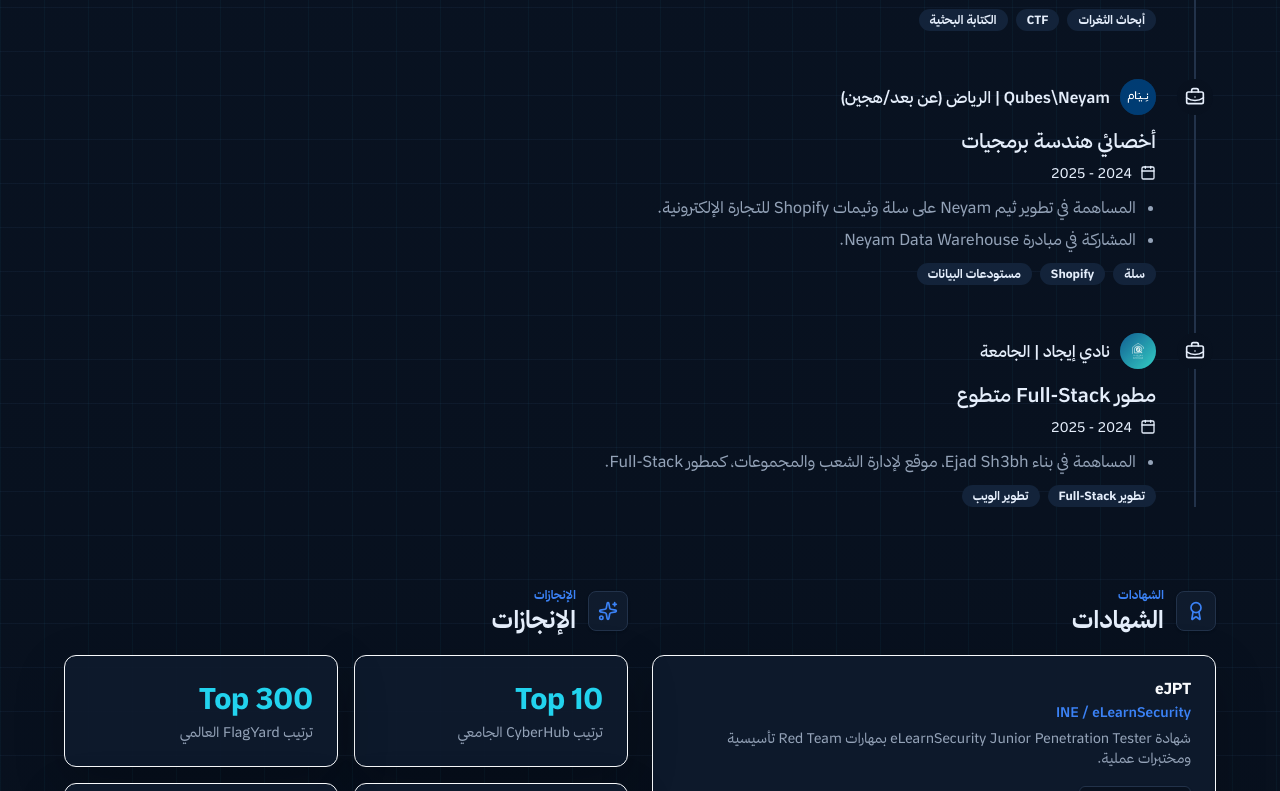
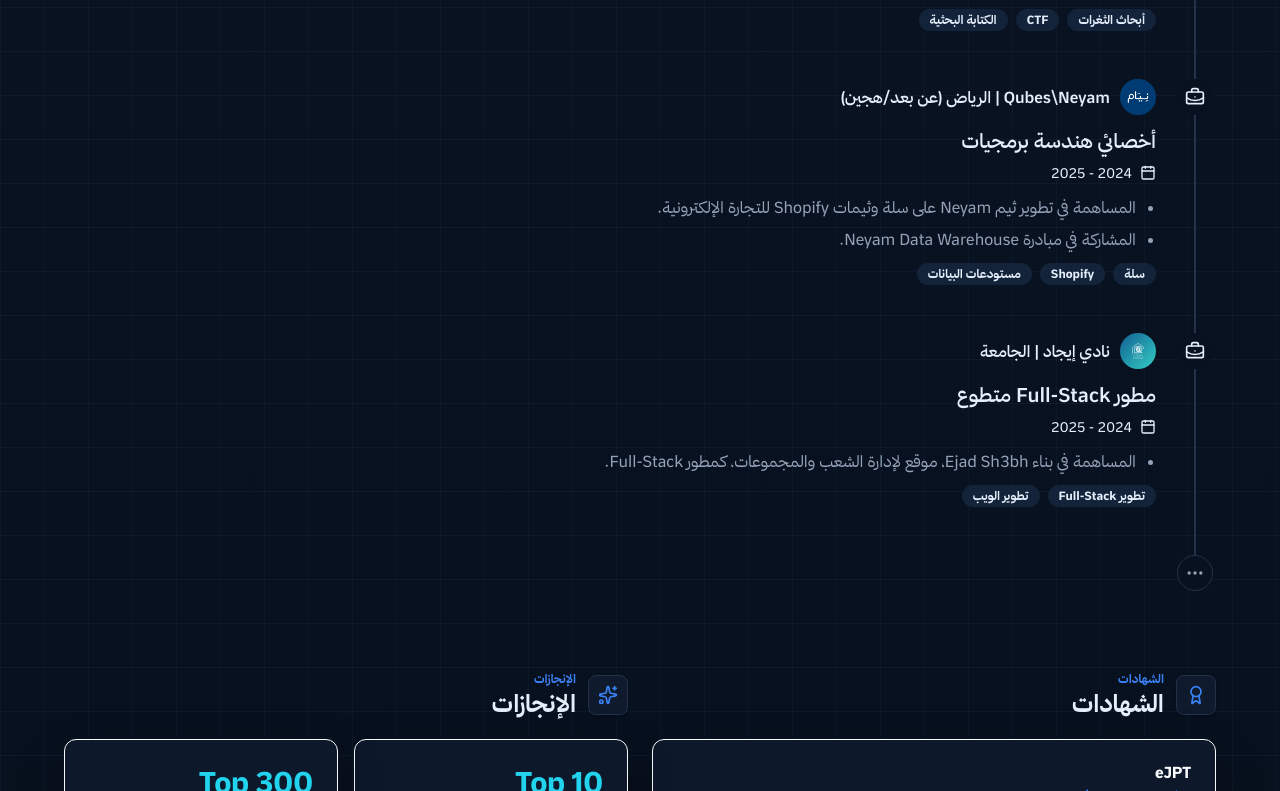
Before and after one commit to A222moq3e/a222-PW, a Next.js app: page /ar in a window 1280 px wide. Shown: the part 1797-2588 px from the top of the page. Built offline with nearby package versions, Linux system fonts and the light colour scheme.

Commit message:
feat: add timeline decoration components for enhanced visual presentation

```diff
--- a/src/components/ui/timeline-02.tsx
+++ b/src/components/ui/timeline-02.tsx
@@ -1,6 +1,8 @@
 import { BriefcaseBusiness, Building2, Calendar, type LucideIcon } from "lucide-react";
 
 import { Badge } from "@/components/ui/badge";
+import { TimelineEnd, TimelineIcon, TimelineLine } from "@/components/ui/timeline-decoration";
+import { ScrollReveal } from "@/components/portfolio/scroll-reveal";
 import { cn } from "@/lib/utils";
 
 export type TimelineExperience = {
@@ -24,12 +26,13 @@
   return (
     <div className={cn("w-full", className)}>
       <ol className="relative ms-5">
-        {experiences.map(({ company, logo, description, period, technologies, title, items, icon: Icon = BriefcaseBusiness }) => (
-          <li className="relative pb-12 ps-10 last:pb-0" key={`${company}-${title}-${period}`}>
-            <div aria-hidden="true" className="absolute inset-y-0 start-0 border-s-2 border-border" />
-            <div className="absolute start-px top-0 flex h-9 w-9 -translate-x-1/2 items-center justify-center rounded-full bg-background rtl:translate-x-1/2">
+        {experiences.map(({ company, logo, description, period, technologies, title, items, icon: Icon = BriefcaseBusiness }, index) => (
+          <li className="relative pb-12" key={`${company}-${title}-${period}`}>
+            <TimelineLine delay={index * 70} />
+            <TimelineIcon delay={index * 70}>
               <Icon aria-hidden="true" className="h-5 w-5" />
-            </div>
+            </TimelineIcon>
+            <ScrollReveal className="relative ps-10" direction="up" delay={index * 70}>
             <div className="space-y-3">
               <div className="flex items-center gap-2.5">
                 <div className="flex h-9 w-9 shrink-0 items-center justify-center overflow-hidden rounded-full bg-accent">
@@ -60,9 +63,11 @@
                 </div>
               )}
             </div>
+            </ScrollReveal>
           </li>
         ))}
       </ol>
+      {experiences.length > 0 && <TimelineEnd />}
     </div>
   );
 }
--- /dev/null
+++ b/src/components/ui/timeline-decoration.tsx
@@ -0,0 +1,58 @@
+"use client";
+
+import { Ellipsis } from "lucide-react";
+import { motion, useReducedMotion } from "motion/react";
+import type { ReactNode } from "react";
+
+export function TimelineIcon({ children, delay = 0 }: { children: ReactNode; delay?: number }) {
+  const reducedMotion = useReducedMotion();
+
+  return (
+    <div className="absolute start-px top-0 -translate-x-1/2 rtl:translate-x-1/2">
+      <motion.div
+        className="flex h-9 w-9 items-center justify-center rounded-full bg-background"
+        initial={reducedMotion ? false : { opacity: 0, y: 10, scale: 0.8, rotate: -15 }}
+        whileInView={{ opacity: 1, y: 0, scale: 1, rotate: 0 }}
+        viewport={{ once: true, amount: 0.5, margin: "0px 0px -12% 0px" }}
+        transition={{ type: "spring", duration: reducedMotion ? 0 : 0.55, bounce: 0, delay: reducedMotion ? 0 : delay / 1000 }}
+      >
+        {children}
+      </motion.div>
+    </div>
+  );
+}
+
+export function TimelineLine({ delay = 0 }: { delay?: number }) {
+  const reducedMotion = useReducedMotion();
+
+  return (
+    <motion.div
+      aria-hidden="true"
+      className="absolute inset-y-0 start-0 origin-top border-s-2 border-border"
+      initial={reducedMotion ? false : { scaleY: 0, opacity: 0 }}
+      whileInView={{ scaleY: 1, opacity: 1 }}
+      viewport={{ once: true, amount: 0.18, margin: "0px 0px -12% 0px" }}
+      transition={{ duration: reducedMotion ? 0 : 0.8, delay: reducedMotion ? 0 : delay / 1000, ease: "easeOut" }}
+    />
+  );
+}
+
+export function TimelineEnd() {
+  const reducedMotion = useReducedMotion();
+
+  return (
+    <div aria-hidden="true" className="relative ms-5 h-9">
+      <motion.div
+        className="absolute start-px top-0 -translate-x-1/2 rtl:translate-x-1/2"
+        initial={reducedMotion ? false : { opacity: 0, scale: 0.8 }}
+        whileInView={{ opacity: 1, scale: 1 }}
+        viewport={{ once: true, amount: 0.5 }}
+        transition={{ duration: reducedMotion ? 0 : 0.4, ease: "easeOut" }}
+      >
+        <div className="flex h-9 w-9 items-center justify-center rounded-full border border-border bg-background text-muted-foreground">
+          <Ellipsis className="h-5 w-5" />
+        </div>
+      </motion.div>
+    </div>
+  );
+}
```
